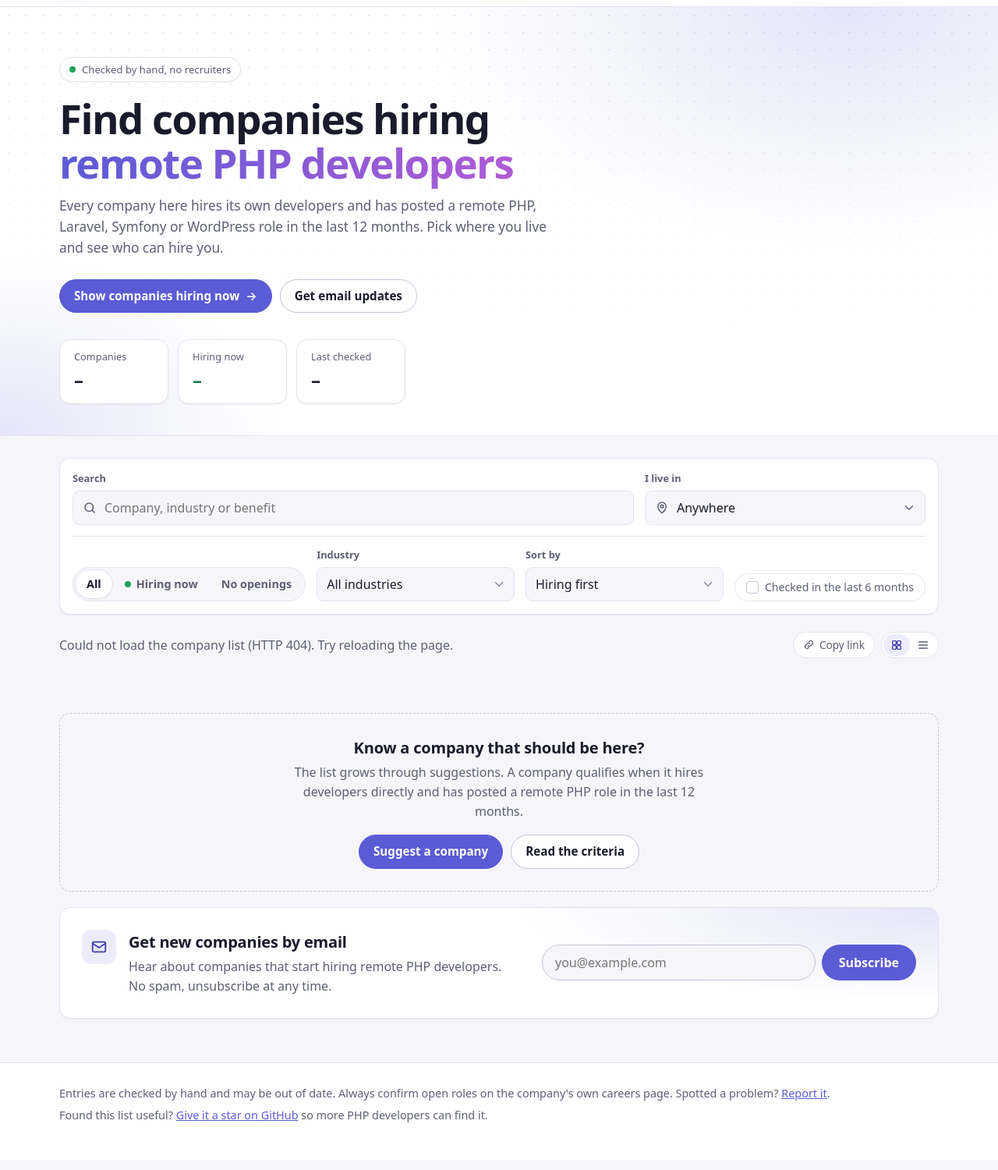
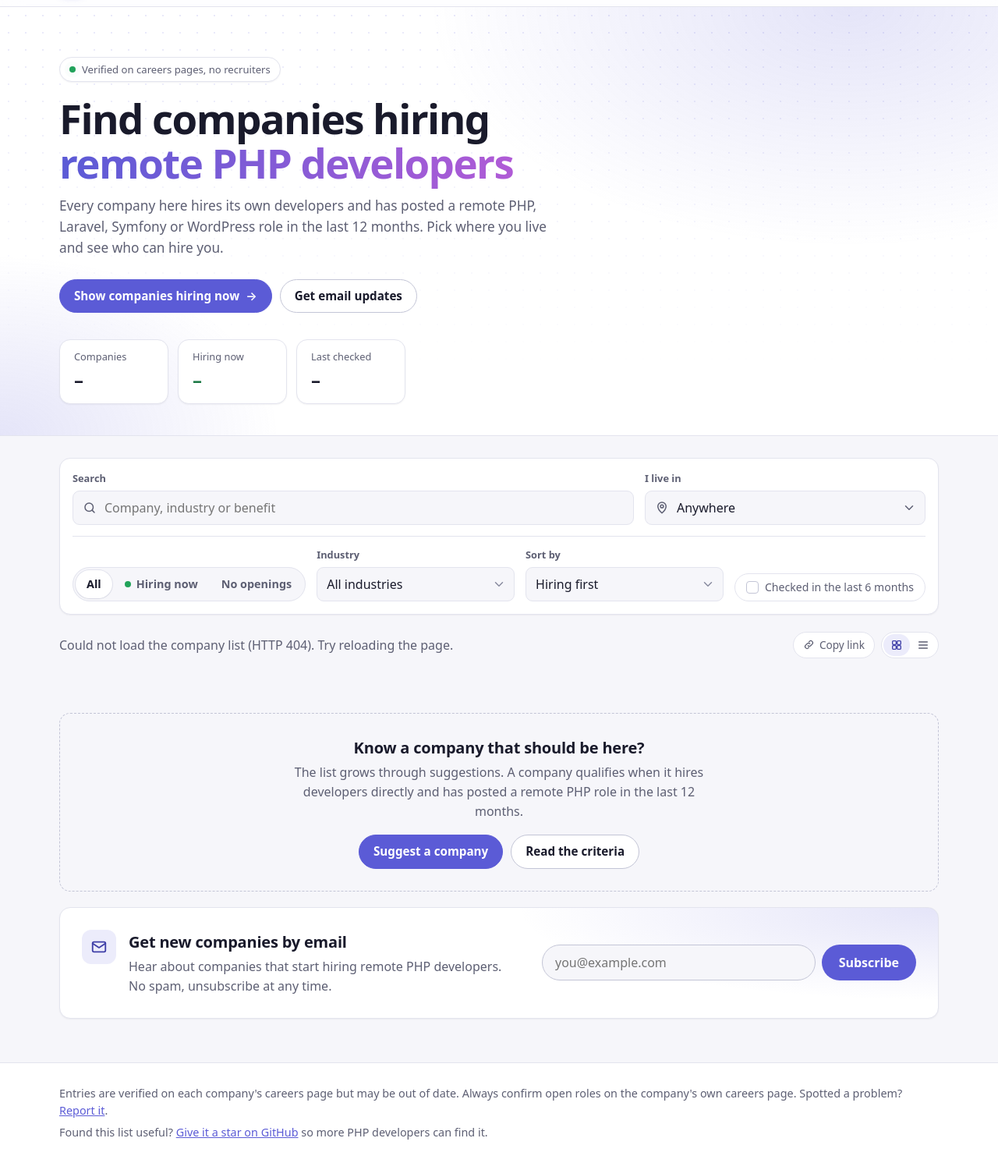
Before and after one commit to rasoulrahimii/PHP-Remote, a plain HTML site: page site/index.html in a window 1280 px wide. Shown: the part 52-1552 px from the top of the page at 78% size. Drawn offline with Linux system fonts and the light colour scheme; no server answers.

Commit message:
Describe entries as verified on careers pages instead of checked by hand

```diff
--- a/site/app.js
+++ b/site/app.js
@@ -489,7 +489,7 @@ function renderCard(company, state) {
   const verified = card.querySelector('.verified');
   verified.dateTime = company.last_verified;
   verified.textContent = checkedLabel(company.last_verified);
-  verified.title = `Last checked by hand on ${company.last_verified}`;
+  verified.title = `Last verified on ${company.last_verified}`;
   if (company.last_verified < staleCutoff) {
     verified.classList.add('stale');
     verified.title += `, more than ${STALE_MONTHS} months ago`;
--- a/site/index.html
+++ b/site/index.html
@@ -57,7 +57,7 @@
 
   <section class="hero">
     <div class="wrap">
-      <p class="eyebrow"><span class="pulse" aria-hidden="true"></span> Checked by hand, no recruiters</p>
+      <p class="eyebrow"><span class="pulse" aria-hidden="true"></span> Verified on careers pages, no recruiters</p>
       <h1>Find companies hiring <span class="accent-text">remote PHP developers</span></h1>
       <p class="lede">Every company here hires its own developers and has posted a remote PHP, Laravel, Symfony or WordPress role in the last 12 months. Pick where you live and see who can hire you.</p>
       <div class="hero-actions">
@@ -200,7 +200,7 @@
 
   <footer class="footer">
     <div class="wrap">
-      <p>Entries are checked by hand and may be out of date. Always confirm open roles on the company's own careers page. Spotted a problem? <a href="https://github.com/rasoulrahimii/PHP-Remote/issues/new?template=report-problem.yml">Report it</a>.</p>
+      <p>Entries are verified on each company's careers page but may be out of date. Always confirm open roles on the company's own careers page. Spotted a problem? <a href="https://github.com/rasoulrahimii/PHP-Remote/issues/new?template=report-problem.yml">Report it</a>.</p>
       <p>Found this list useful? <a href="https://github.com/rasoulrahimii/PHP-Remote" target="_blank" rel="noopener">Give it a star on GitHub</a> so more PHP developers can find it.</p>
     </div>
   </footer>
```
Also changed, not shown: 1 other file.
